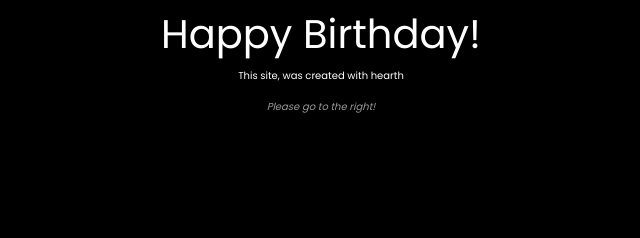
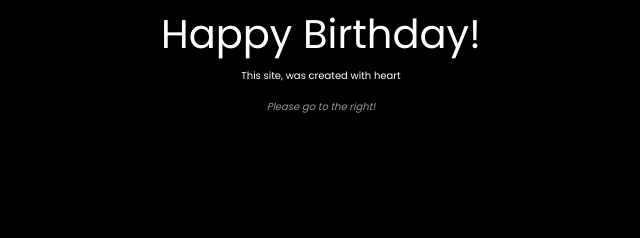
Before and after one commit to Kusdianta/flower, a plain HTML site: page index.html in a window 1280 px wide. Shown: the part 165-403 px from the top of the page, 319-959 px from the left. Drawn offline with nearby package versions, Linux system fonts and the light colour scheme.

Commit message:
Update index.html

```diff
--- a/index.html
+++ b/index.html
@@ -135,7 +135,7 @@
 
                     <h1>Happy Birthday!</h1>
 
-                    <p style="margin-top: 10px;" class="caption">This site, was created with hearth</p>
+                    <p style="margin-top: 10px;" class="caption">This site, was created with heart</p>
 
                     <p style="margin-top: 10px; font-style: italic; opacity: 60%;" class="caption">Please go to the right!</p>
                 </div>
```
